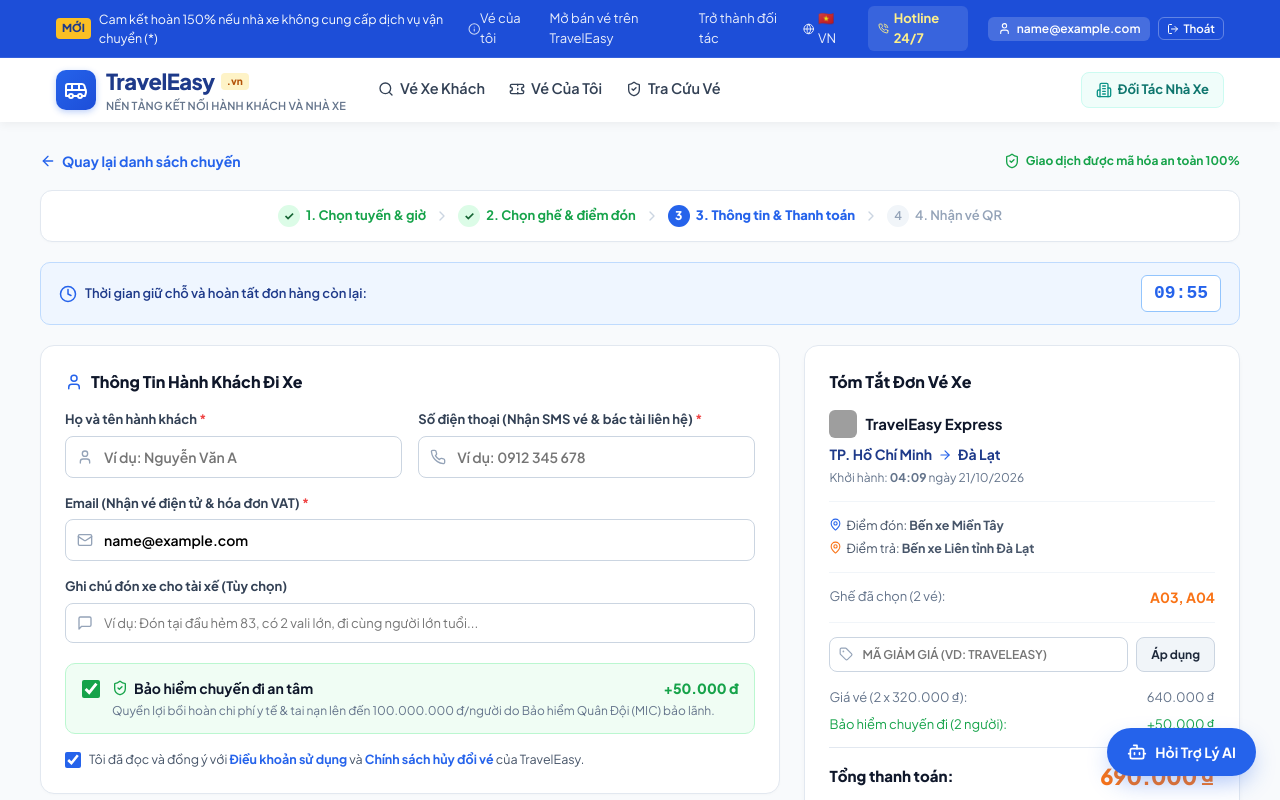
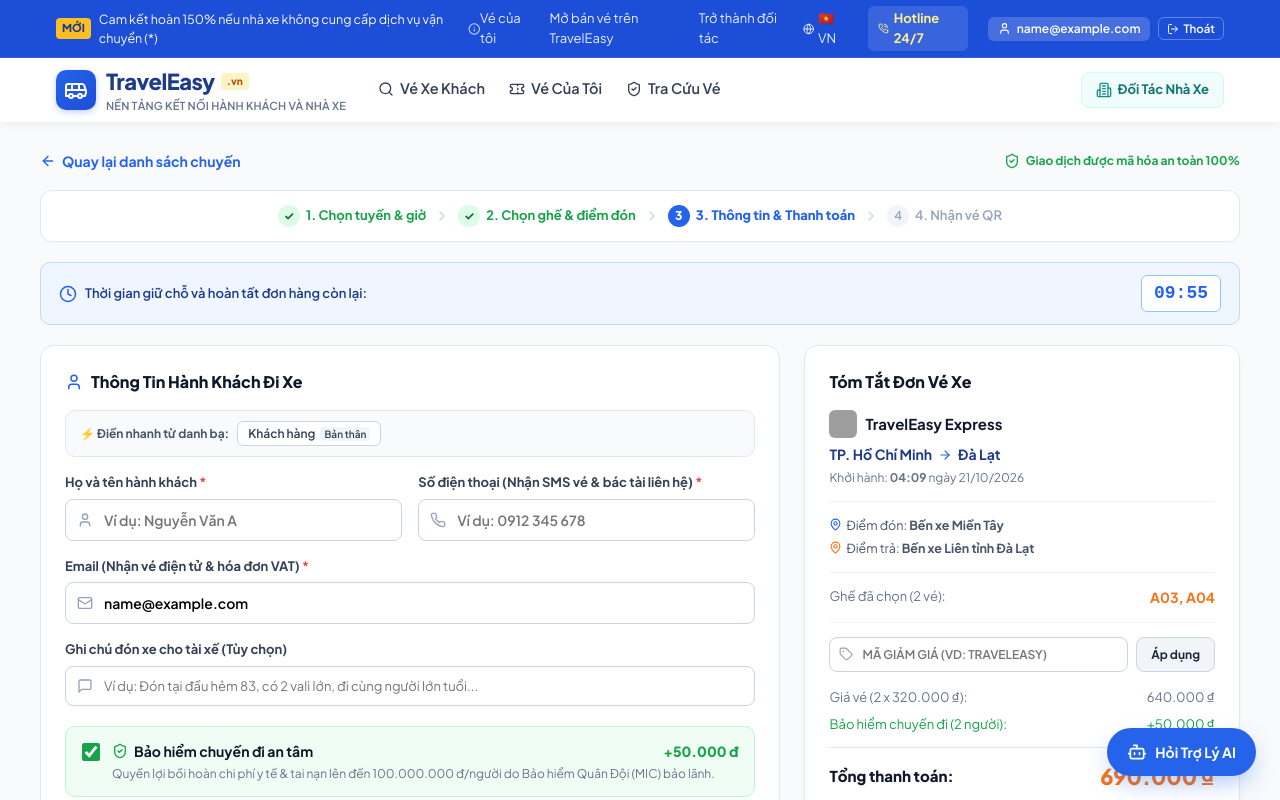
Before and after one commit to phamcongthanhvn2k6/traveleasy-platform, a React (Vite) app in the folder frontend/: page /checkout in a window 1280 px wide. Shown: the top 800 px of the page. Built offline with nearby package versions, Linux system fonts and the light colour scheme; sample sign-in values are in the browser's storage; grey boxes are pictures that could not be loaded.

Commit message:
feat(customer): integrate frequent travelers quick-fill selector in checkout page

```diff
--- a/frontend/src/pages/customer/checkout/components/PassengerInfoForm.tsx
+++ b/frontend/src/pages/customer/checkout/components/PassengerInfoForm.tsx
@@ -17,6 +17,30 @@ interface Props {
 }
 
 export const PassengerInfoForm: React.FC<Props> = ({ info, onChange, seatCount }) => {
+  const [frequentTravelers, setFrequentTravelers] = React.useState<any[]>(() => {
+    try {
+      const saved = localStorage.getItem('traveleasy_frequent_travelers');
+      if (saved) return JSON.parse(saved);
+      const userStr = localStorage.getItem('traveleasy_user');
+      if (userStr) {
+        const u = JSON.parse(userStr);
+        return [{ id: 'user', name: u.fullName || 'Khách hàng', phone: u.phone || '', email: u.email || '', relationship: 'Bản thân' }];
+      }
+      return [];
+    } catch {
+      return [];
+    }
+  });
+
+  const handleSelectFrequentTraveler = (traveler: any) => {
+    onChange({
+      ...info,
+      fullName: traveler.name || info.fullName,
+      phone: traveler.phone || info.phone,
+      email: traveler.email || info.email,
+    });
+  };
+
   const updateField = (field: keyof PassengerInfo, value: any) => {
     onChange({
       ...info,
@@ -52,6 +76,62 @@ export const PassengerInfoForm: React.FC<Props> = ({ info, onChange, seatCount }
         <User size={18} color="#2563eb" />
         Thông Tin Hành Khách Đi Xe
       </h3>
+
+      {/* Sổ tay hành khách thân quen - Điền nhanh 1 chạm */}
+      {frequentTravelers.length > 0 && (
+        <div
+          style={{
+            backgroundColor: '#f8fafc',
+            border: '1px solid #e2e8f0',
+            borderRadius: '10px',
+            padding: '10px 14px',
+            marginBottom: '16px',
+            display: 'flex',
+            alignItems: 'center',
+            flexWrap: 'wrap',
+            gap: '8px',
+          }}
+        >
+          <span style={{ fontSize: '12px', fontWeight: 700, color: '#475569' }}>
+            ⚡ Điền nhanh từ danh bạ:
+          </span>
+          {frequentTravelers.map((t) => (
+            <button
+              key={t.id}
+              type="button"
+              onClick={() => handleSelectFrequentTraveler(t)}
+              style={{
+                backgroundColor: info.fullName === t.name ? '#eff6ff' : '#ffffff',
+                border: info.fullName === t.name ? '1px solid #2563eb' : '1px solid #cbd5e1',
+                color: info.fullName === t.name ? '#1d4ed8' : '#334155',
+                padding: '4px 10px',
+                borderRadius: '6px',
+                fontSize: '12px',
+                fontWeight: 600,
+                cursor: 'pointer',
+                display: 'flex',
+                alignItems: 'center',
+                gap: '5px',
+                transition: 'all 0.15s ease',
+              }}
+            >
+              <span>{t.name}</span>
+              {t.relationship && (
+                <span
+                  style={{
+                    backgroundColor: info.fullName === t.name ? '#dbeafe' : '#f1f5f9',
+                    fontSize: '10px',
+                    padding: '1px 4px',
+                    borderRadius: '4px',
+                  }}
+                >
+                  {t.relationship}
+                </span>
+              )}
+            </button>
+          ))}
+        </div>
+      )}
 
       <div style={{ display: 'grid', gridTemplateColumns: '1fr 1fr', gap: '16px', marginBottom: '16px' }}>
         {/* Full Name */}
```
